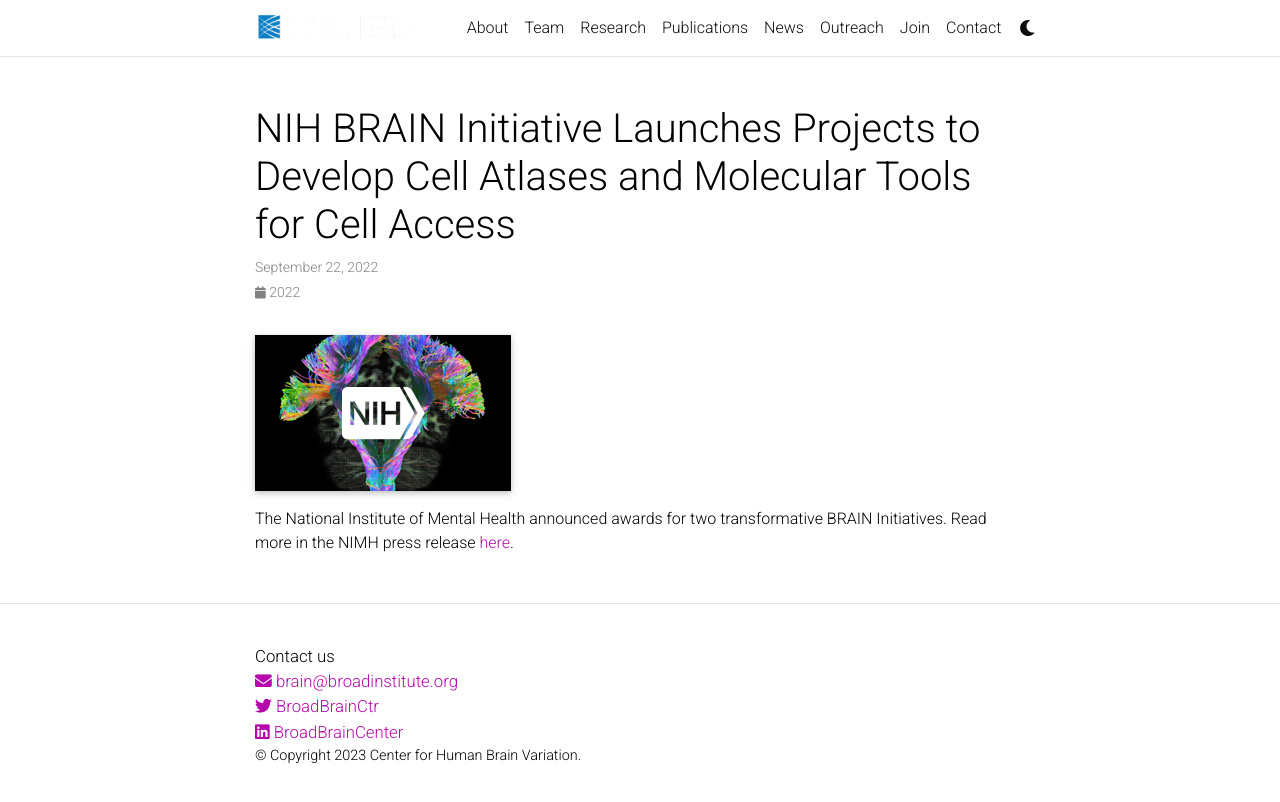
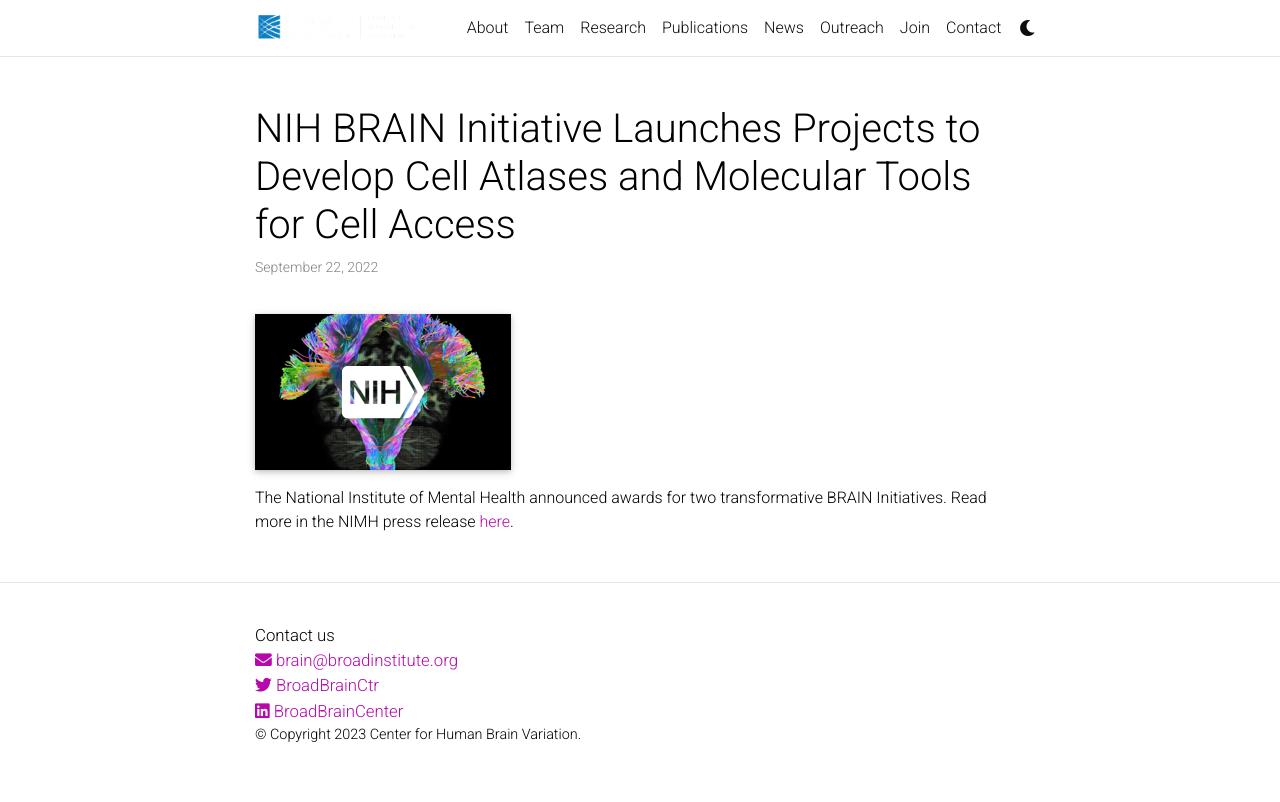
Before and after one commit to broadinstitute/chbv, a Jekyll site: the page built from _news/nih_brain.202209.md, in a window 1280 px wide. Shown: the top 802 px of the page. Built offline with Jekyll 4.4.1, drawn with Linux system fonts in a browser that asks for light colours; full-size pictures stand in for the smaller copies a plugin makes; comment, search, counter and statistics services are not loaded; a style sheet for code colours, icons or effects is not loaded.

Commit message:
Remove the year link in a post
 - Not sure why the link isn't working.  I probably need to wire in some things.

```diff
--- a/_layouts/news_post.html
+++ b/_layouts/news_post.html
@@ -20,7 +20,6 @@
     <h1 class="post-title">{{ page.title }}</h1>
     <p class="post-meta">{{ page.date | date: "%B %-d, %Y" }}{%- if page.author -%} • {{ page.author }}{%- endif -%}{%- if page.meta -%} • {{ page.meta }}{%- endif -%}</p>
     <p class="post-tags">
-      <a href="{{ year | prepend: '/news/' | prepend: site.baseurl}}"> <i class="fas fa-calendar fa-sm"></i> {{ year }} </a>
       {%- if tags != "" %}
       &nbsp; &middot; &nbsp;
         {% for tag in page.tags -%}
```
